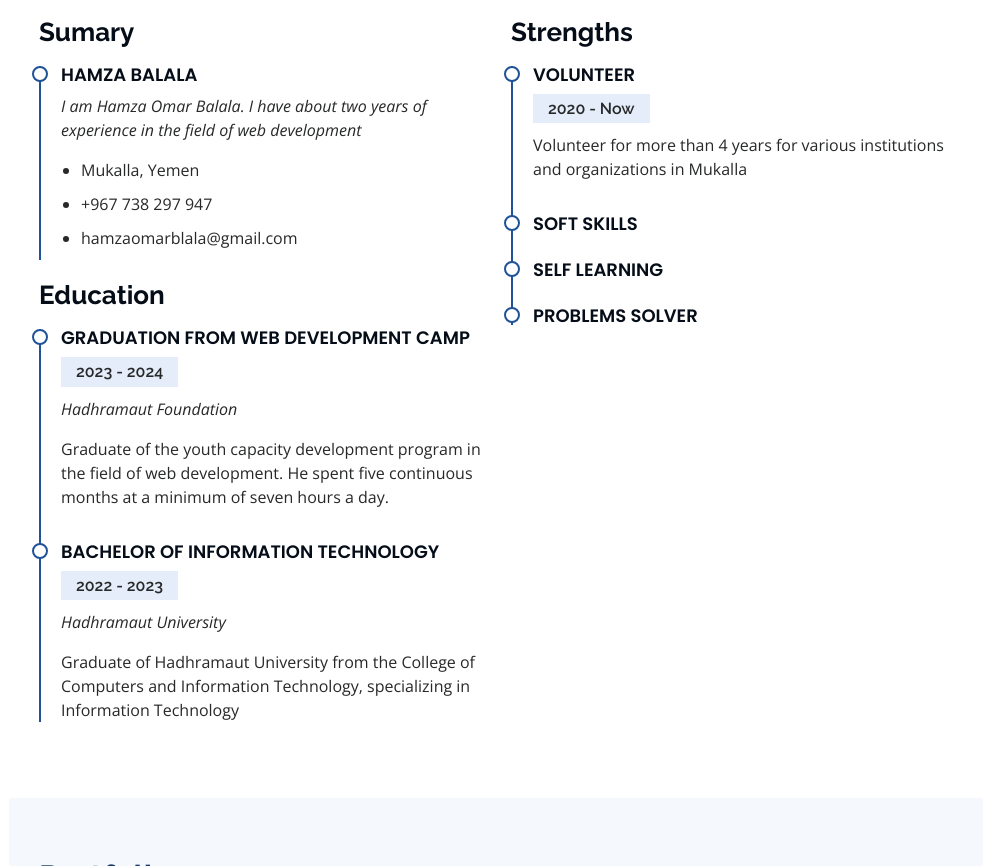
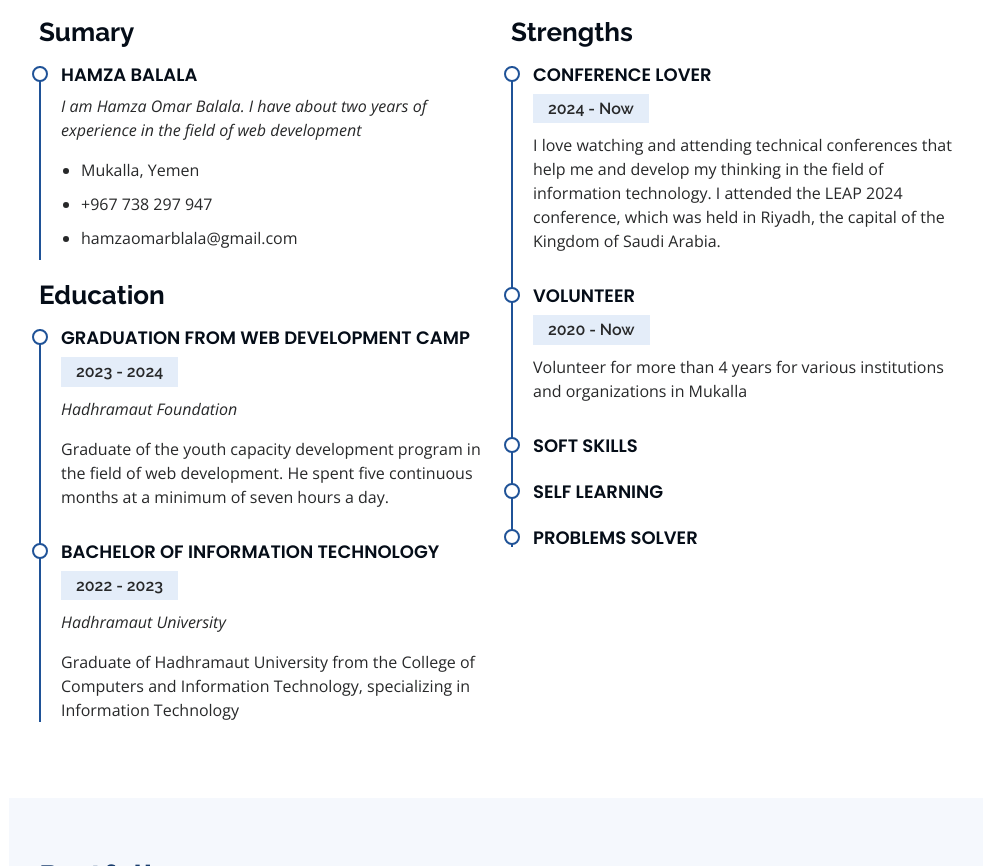
Before and after one commit to HamzaBlala49/myPortfolio, a plain HTML site: page index.html in a window 1280 px wide. Shown: the part 2244-3110 px from the top of the page, without its empty margins (291-1274 px from the left). Drawn offline with nearby package versions, Linux system fonts and the light colour scheme.

Commit message:
add new resume-item in Strengths section

```diff
--- a/index.html
+++ b/index.html
@@ -197,13 +197,8 @@
                 <div class="progress-bar" role="progressbar" aria-valuenow="60" aria-valuemin="0" aria-valuemax="100"></div>
               </div>
             </div>
-
-
-
           </div>
-
         </div>
-
       </div>
     </section><!-- End Skills Section -->
 
@@ -254,6 +249,12 @@
           <div class="col-lg-6" data-aos="fade-up">
 
             <h3 class="resume-title">Strengths</h3>
+            <div class="resume-item">
+              <h4>Conference lover</h4>
+              <h5>2024 - Now</h5>
+              <p>
+                I love watching and attending technical conferences that help me and develop my thinking in the field of information technology. I attended the LEAP 2024 conference, which was held in Riyadh, the capital of the Kingdom of Saudi Arabia.              </p>
+            </div>
             <div class="resume-item">
               <h4>Volunteer</h4>
               <h5>2020 - Now</h5>
```
